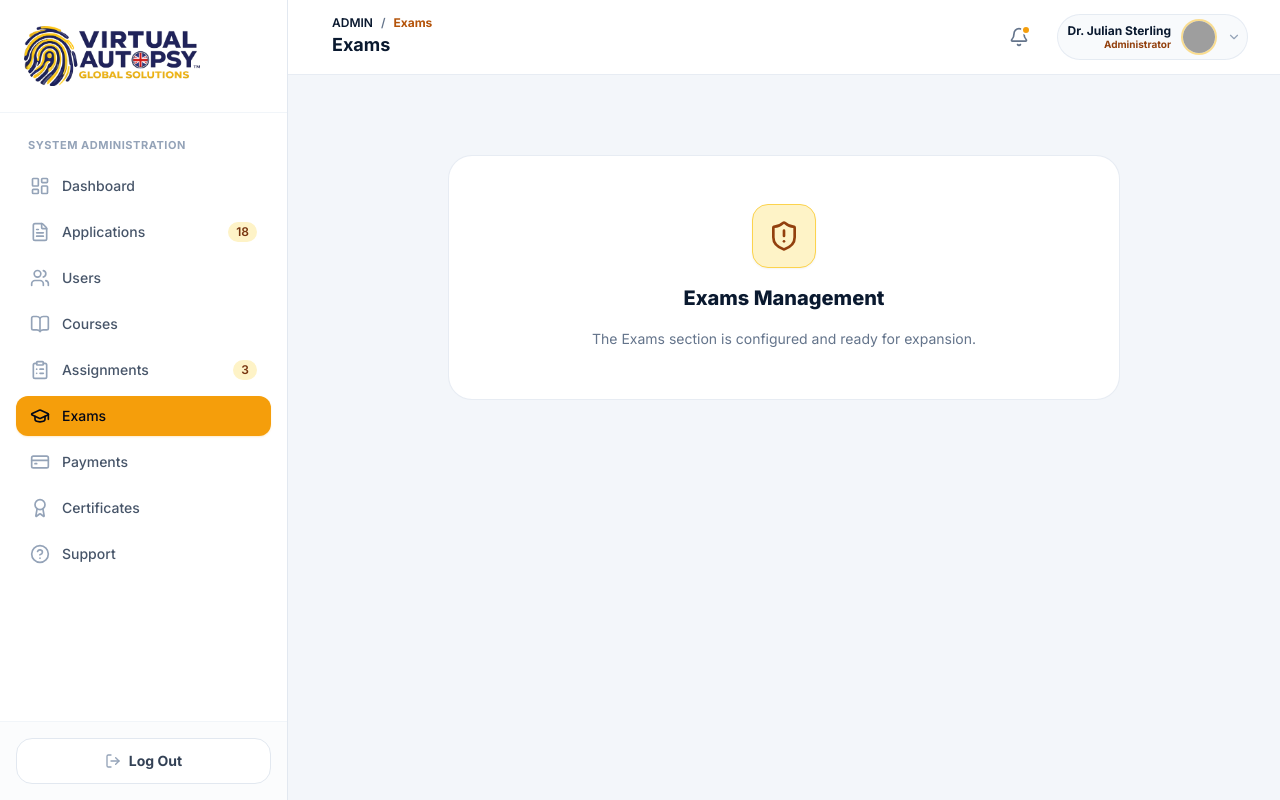
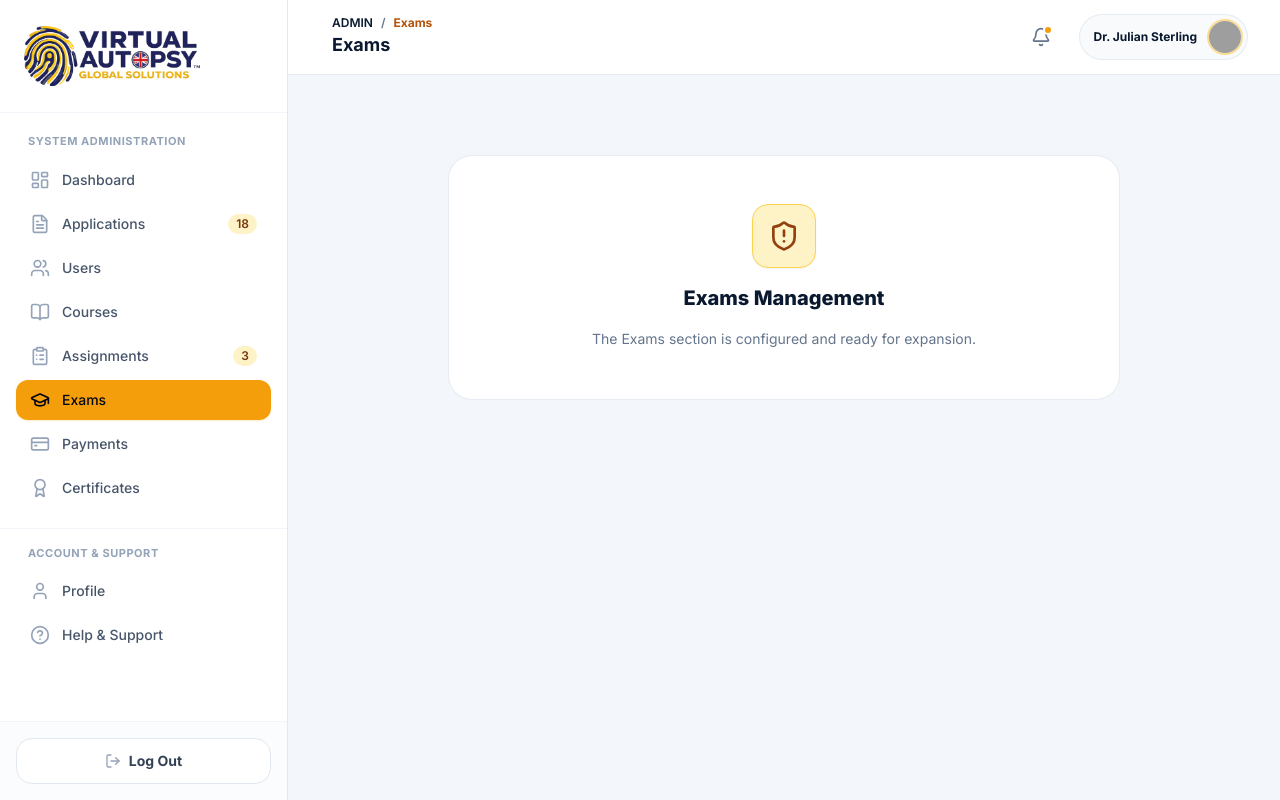
Before and after one commit to shivanand-vn/Virtual-Autopsy-Training, a React (Vite) app in the folder frontend/: page /admin/exams in a window 1280 px wide. Built offline with nearby package versions, Linux system fonts and the light colour scheme; grey boxes are pictures that could not be loaded.

Commit message:
feat(admin): simplify header profile pill and add sidebar profile item matching student layout

```diff
--- a/frontend/src/components/admin/AdminHeader.tsx
+++ b/frontend/src/components/admin/AdminHeader.tsx
@@ -1,5 +1,5 @@
 import React, { useState } from 'react';
-import { Bell, ChevronDown, Menu, ShieldCheck } from 'lucide-react';
+import { Bell, Menu } from 'lucide-react';
 import { MOCK_ADMIN, MOCK_ADMIN_NOTIFICATIONS } from '../../types/admin';
 
 interface AdminHeaderProps {
@@ -14,7 +14,6 @@ export const AdminHeader: React.FC<AdminHeaderProps> = ({
   subtitle = 'Dashboard'
 }) => {
   const [showNotifications, setShowNotifications] = useState(false);
-  const [showProfileMenu, setShowProfileMenu] = useState(false);
 
   const unreadCount = MOCK_ADMIN_NOTIFICATIONS.filter((n) => !n.read).length;
 
@@ -80,50 +79,16 @@ export const AdminHeader: React.FC<AdminHeaderProps> = ({
           )}
         </div>
 
-        {/* Admin Profile Dropdown Pill */}
-        <div className="relative">
-          <button
-            onClick={() => setShowProfileMenu(!showProfileMenu)}
-            className="flex items-center space-x-3 p-1.5 pl-2.5 bg-slate-50 hover:bg-slate-100 border border-slate-200/80 rounded-full transition-colors"
-          >
-            <div className="text-right hidden sm:block">
-              <div className="text-xs font-bold text-[#0A192F] leading-tight">
+        {/* Admin Profile Info Pill (Name + Photo Only) */}
+        <div className="flex items-center space-x-3 p-1.5 pl-3.5 bg-slate-50 border border-slate-200/80 rounded-full">
+          <span className="text-xs font-bold text-[#0A192F] hidden sm:inline-block">
             {MOCK_ADMIN.name}
-              </div>
-              <div className="text-[10px] text-amber-800 font-bold leading-tight">
-                {MOCK_ADMIN.role}
-              </div>
-            </div>
+          </span>
           <img
             src={MOCK_ADMIN.avatar}
             alt={MOCK_ADMIN.name}
             className="w-8 h-8 rounded-full object-cover ring-2 ring-amber-400/50"
           />
-            <ChevronDown className="w-3.5 h-3.5 text-slate-400 mr-1" />
-          </button>
-
-          {showProfileMenu && (
-            <div className="absolute right-0 mt-2 w-56 bg-white rounded-2xl shadow-xl border border-slate-200 p-2 z-50 animate-in fade-in slide-in-from-top-2 text-xs">
-              <div className="p-3 border-b border-slate-100">
-                <p className="font-bold text-slate-800">{MOCK_ADMIN.name}</p>
-                <p className="text-[11px] text-slate-500">{MOCK_ADMIN.email}</p>
-              </div>
-              <div className="py-1">
-                <button
-                  onClick={() => setShowProfileMenu(false)}
-                  className="w-full text-left px-3 py-2 rounded-xl hover:bg-slate-50 font-medium text-slate-700"
-                >
-                  System Preferences
-                </button>
-                <button
-                  onClick={() => setShowProfileMenu(false)}
-                  className="w-full text-left px-3 py-2 rounded-xl hover:bg-slate-50 font-medium text-slate-700"
-                >
-                  Audit Logs
-                </button>
-              </div>
-            </div>
-          )}
         </div>
       </div>
     </header>
--- a/frontend/src/components/admin/AdminSidebar.tsx
+++ b/frontend/src/components/admin/AdminSidebar.tsx
@@ -9,6 +9,7 @@ import {
   GraduationCap,
   CreditCard,
   Award,
+  User,
   HelpCircle,
   LogOut,
   X
@@ -33,7 +34,11 @@ export const AdminSidebar: React.FC<AdminSidebarProps> = ({ isOpen = true, onClo
     { name: 'Exams', path: '/admin/exams', icon: GraduationCap },
     { name: 'Payments', path: '/admin/payments', icon: CreditCard },
     { name: 'Certificates', path: '/admin/certificates', icon: Award },
-    { name: 'Support', path: '/admin/support', icon: HelpCircle },
+  ];
+
+  const accountNav = [
+    { name: 'Profile', path: '/admin/profile', icon: User },
+    { name: 'Help & Support', path: '/admin/support', icon: HelpCircle },
   ];
 
   const confirmLogout = () => {
@@ -69,11 +74,11 @@ export const AdminSidebar: React.FC<AdminSidebarProps> = ({ isOpen = true, onClo
           </div>
 
           {/* System Administration Navigation */}
-          <div className="px-4 py-6">
-            <div className="px-3 mb-3 text-[11px] font-bold uppercase tracking-wider text-slate-400">
+          <div className="px-4 py-5">
+            <div className="px-3 mb-2.5 text-[11px] font-bold uppercase tracking-wider text-slate-400">
               System Administration
             </div>
-            <nav className="space-y-1.5">
+            <nav className="space-y-1">
               {adminNav.map((item) => {
                 const Icon = item.icon;
                 const isActive = location.pathname === item.path;
@@ -104,6 +109,35 @@ export const AdminSidebar: React.FC<AdminSidebarProps> = ({ isOpen = true, onClo
                         {item.badge}
                       </span>
                     )}
+                  </NavLink>
+                );
+              })}
+            </nav>
+          </div>
+
+          {/* Account & Support Navigation */}
+          <div className="px-4 py-2 border-t border-slate-100">
+            <div className="px-3 mb-2.5 mt-2 text-[11px] font-bold uppercase tracking-wider text-slate-400">
+              Account & Support
+            </div>
+            <nav className="space-y-1">
+              {accountNav.map((item) => {
+                const Icon = item.icon;
+                const isActive = location.pathname === item.path;
+
+                return (
+                  <NavLink
+                    key={item.name}
+                    to={item.path}
+                    onClick={onClose}
+                    className={`flex items-center space-x-3 px-3.5 py-2.5 rounded-xl font-medium text-sm transition-all duration-150 ${
+                      isActive
+                        ? 'bg-amber-500 text-slate-950 font-bold shadow-sm shadow-amber-500/20'
+                        : 'text-slate-600 hover:bg-slate-50 hover:text-slate-900'
+                    }`}
+                  >
+                    <Icon className={`w-5 h-5 ${isActive ? 'text-slate-950' : 'text-slate-400'}`} />
+                    <span>{item.name}</span>
                   </NavLink>
                 );
               })}
```
Lines whose indentation alone changed are shown as unchanged.
